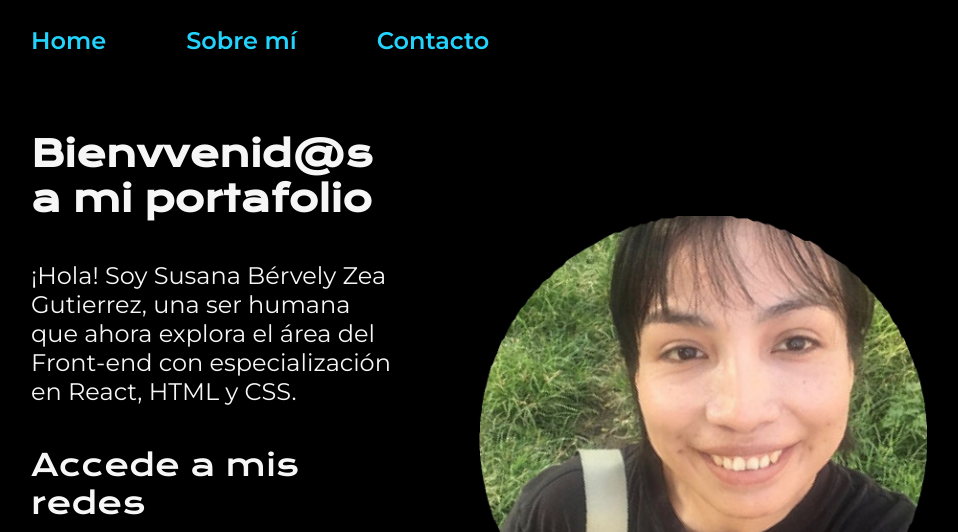
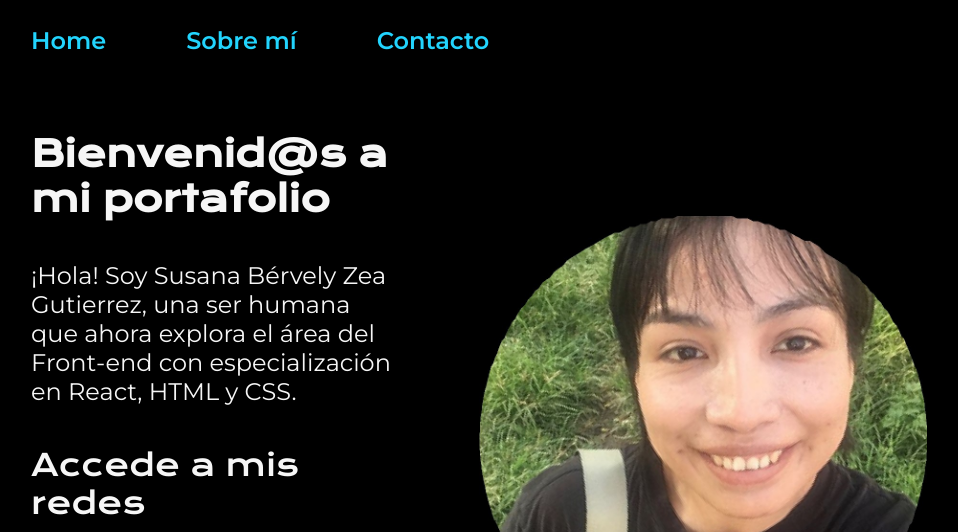
Before and after one commit to SBZG/mi-portafolio, a plain HTML site: page index.html in a window 1280 px wide. Shown: the top 532 px of the page, without its empty margins (161-1119 px from the left). Drawn offline with nearby package versions, Linux system fonts and the light colour scheme; files that its build step writes are made by us from their sources.

Commit message:
index.html

```diff
--- a/index.html
+++ b/index.html
@@ -19,7 +19,7 @@
     <main class="presentacion">
         <section class="presentacion-contenido">
             <h1 class="presentacion-contenido-titulo">
-                Bienvvenid@s a mi portafolio
+                Bienvenid@s a mi portafolio
                 <strong class="titulo-destaque">
                 </strong></h1>
                 <p class="presentacion-contenido-texto">¡Hola! Soy Susana Bérvely Zea Gutierrez, una ser humana que ahora explora el área del Front-end con
```
